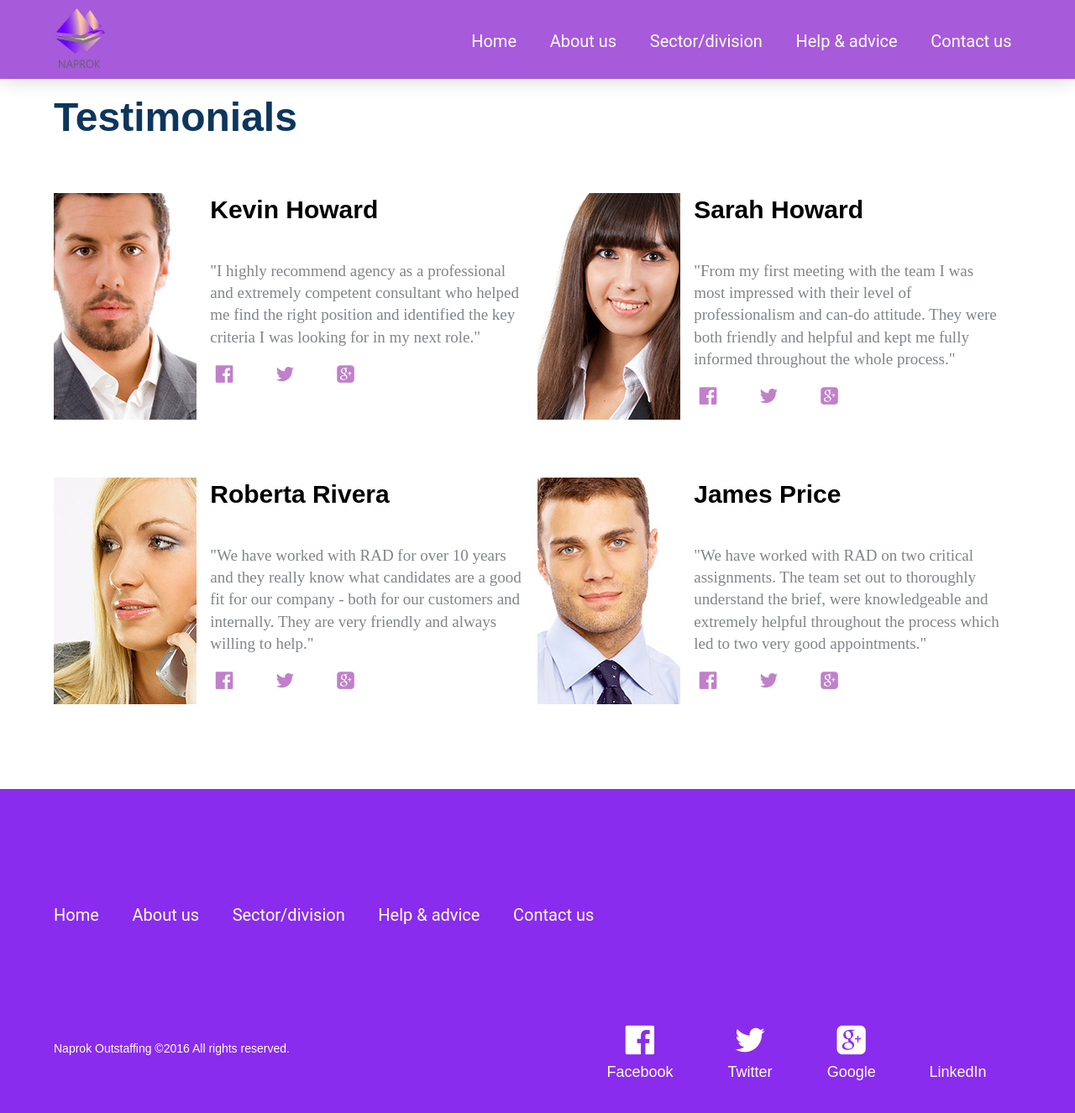
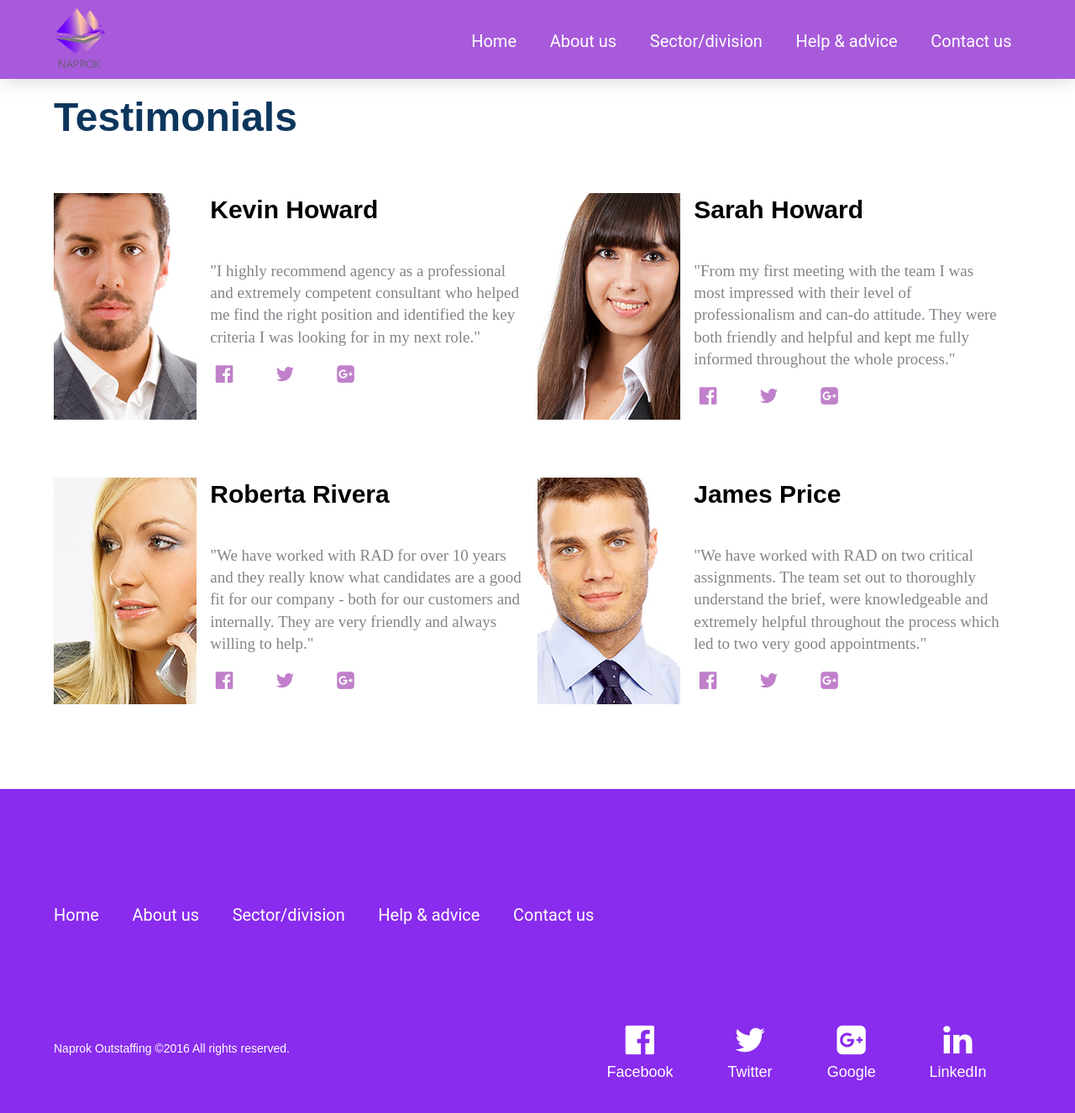
Before and after one commit to eugenekorpan/Old-Naprok-Landing, a Jekyll site: the page built from index.html, in a window 1280 px wide and 1400 px high, scrolled down 4275 px. Shown: the top 1326 px of the window at 84% size. Built offline with Jekyll 4.4.1, drawn with Linux system fonts in a browser that asks for light colours.

Commit message:
fix icon

```diff
--- a/_sass/fontello.scss
+++ b/_sass/fontello.scss
@@ -1,11 +1,11 @@
 @font-face {
   font-family: 'fontello';
-  src: url('../font/fontello.eot?91206460');
-  src: url('../font/fontello.eot?91206460#iefix') format('embedded-opentype'),
-       url('../font/fontello.woff2?91206460') format('woff2'),
-       url('../font/fontello.woff?91206460') format('woff'),
-       url('../font/fontello.ttf?91206460') format('truetype'),
-       url('../font/fontello.svg?91206460#fontello') format('svg');
+  src: url('../font/fontello.eot?54992281');
+  src: url('../font/fontello.eot?54992281#iefix') format('embedded-opentype'),
+       url('../font/fontello.woff2?54992281') format('woff2'),
+       url('../font/fontello.woff?54992281') format('woff'),
+       url('../font/fontello.ttf?54992281') format('truetype'),
+       url('../font/fontello.svg?54992281#fontello') format('svg');
   font-weight: normal;
   font-style: normal;
 }
@@ -15,7 +15,7 @@
 @media screen and (-webkit-min-device-pixel-ratio:0) {
   @font-face {
     font-family: 'fontello';
-    src: url('../font/fontello.svg?91206460#fontello') format('svg');
+    src: url('../font/fontello.svg?54992281#fontello') format('svg');
   }
 }
 */
@@ -60,5 +60,6 @@
 .icon-clock:before { content: '\e802'; } /* '' */
 .icon-twitter:before { content: '\f099'; } /* '' */
 .icon-gplus-squared:before { content: '\f0d4'; } /* '' */
+.icon-linkedin:before { content: '\f0e1'; } /* '' */
 .icon-child:before { content: '\f1ae'; } /* '' */
 .icon-facebook-official:before { content: '\f230'; } /* '' */
--- a/font/config.json
+++ b/font/config.json
@@ -47,6 +47,12 @@
       "css": "clock",
       "code": 59394,
       "src": "fontawesome"
+    },
+    {
+      "uid": "e9107949dd6c9e8ab2b29ae07156e38c",
+      "css": "linkedin",
+      "code": 61665,
+      "src": "fontawesome"
     }
   ]
 }
```
Also changed, not shown: font/fontello.ttf, font/fontello.woff, font/fontello.woff2, 2 other files.
